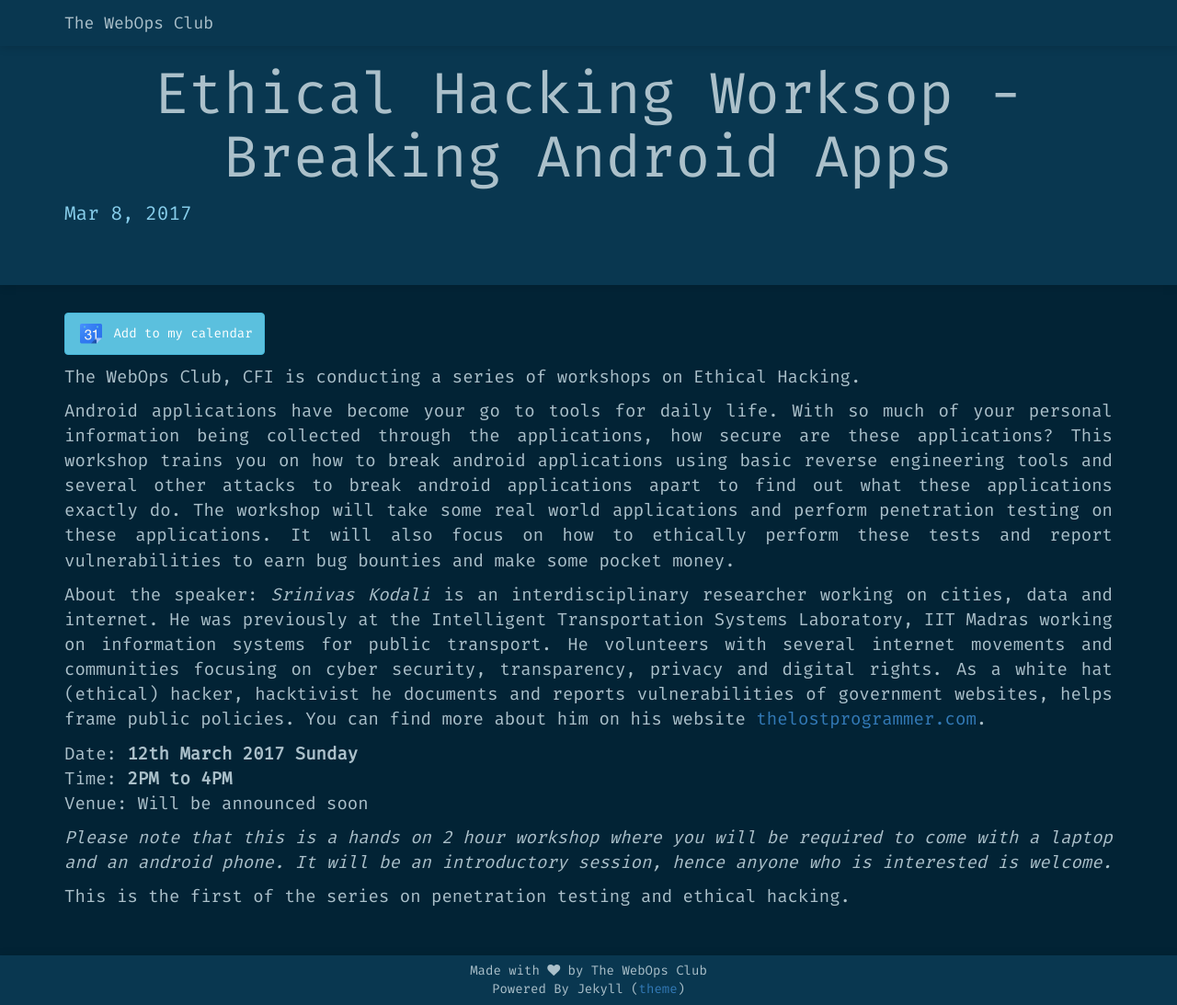
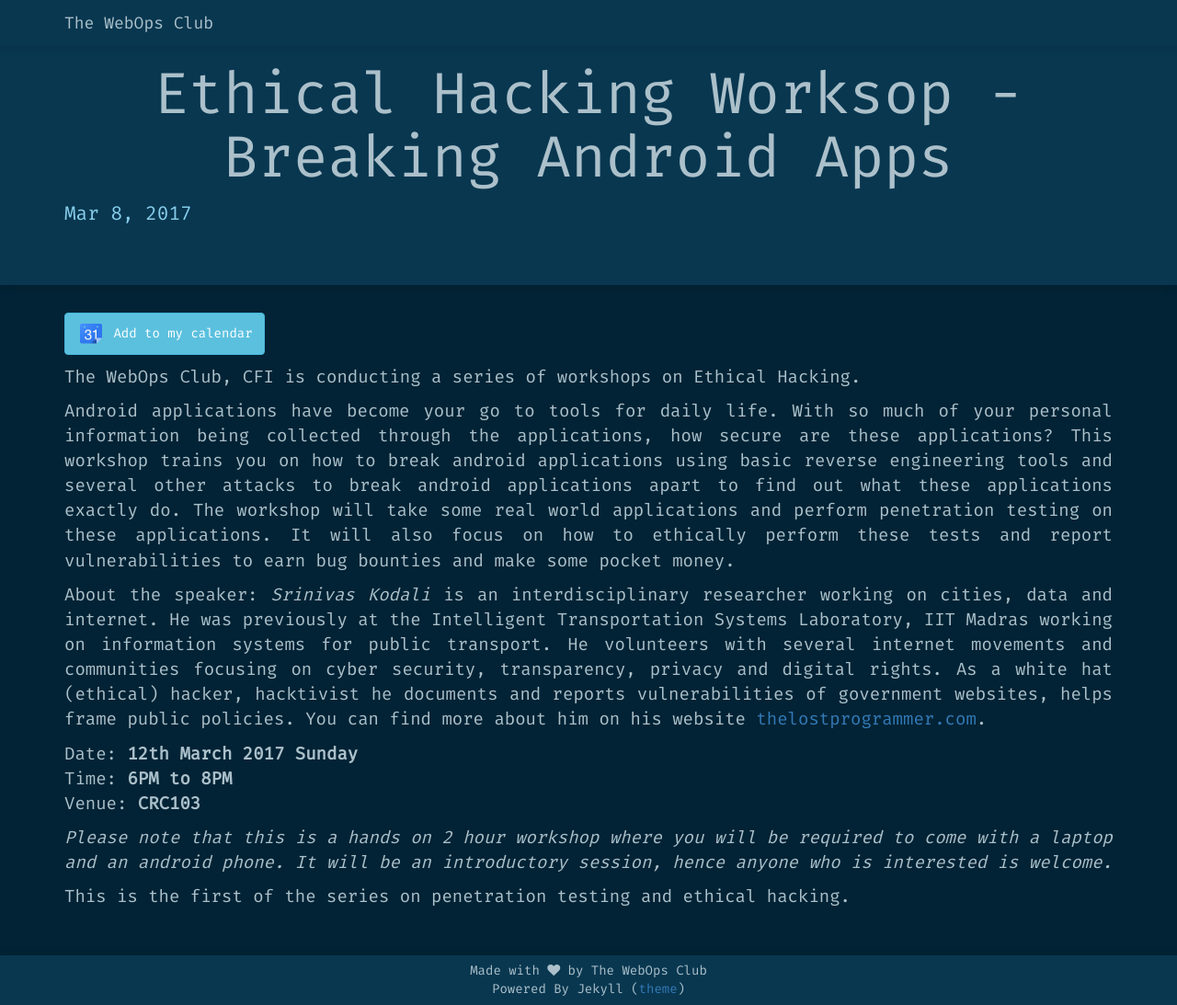
Before and after one commit to The-WebOps-Club/the-webops-club.github.io, a Jekyll site: the page built from _posts/2017-03-08-ethical-hacking-workshop-breaking-android-apps.markdown, in a window 1280 px wide and 1093 px high. Shown: the whole window at 92% size. Built offline with Jekyll 4.4.1, drawn with Linux system fonts in a browser that asks for light colours; nearby versions of some CDN libraries; some web fonts are replaced; comment, search, counter and statistics services are not loaded.

Commit message:
Update 2017-03-08-ethical-hacking-workshop-breaking-android-apps.markdown

```diff
--- a/_posts/2017-03-08-ethical-hacking-workshop-breaking-android-apps.markdown
+++ b/_posts/2017-03-08-ethical-hacking-workshop-breaking-android-apps.markdown
@@ -5,7 +5,7 @@
 date:       2017-03-08 12:30:00 +0530
 categories: workshop
 ---
-<a href="http://www.google.com/calendar/event?action=TEMPLATE&text=Ethical Hacking Worksop Breaking Android Apps&dates=20170312T083000Z/20170312T103000Z&details=First of the ethical hacking and penetration testing series&location=Will be announced soon&trp=false&sprop=&sprop=name:" target="_blank" rel="nofollow"><button class="btn btn-info"><img height="32px" src="{{ site.url }}/assets/gcal.png"/> Add to my calendar</button></a>
+<a href="http://www.google.com/calendar/event?action=TEMPLATE&text=Ethical Hacking Worksop Breaking Android Apps&dates=20170312T123000Z/20170312T143000Z&details=First of the ethical hacking and penetration testing series&location=CRC103&trp=false&sprop=&sprop=name:" target="_blank" rel="nofollow"><button class="btn btn-info"><img height="32px" src="{{ site.url }}/assets/gcal.png"/> Add to my calendar</button></a>
 
 The WebOps Club, CFI is conducting a series of workshops on Ethical Hacking.
 
@@ -14,8 +14,8 @@
   About the speaker: _Srinivas Kodali_ is an interdisciplinary researcher working on cities, data and internet. He was previously at the Intelligent Transportation Systems Laboratory, IIT Madras working on information systems for public transport. He volunteers with several internet movements and communities focusing on cyber security, transparency, privacy and digital rights. As a white hat (ethical) hacker, hacktivist he documents and reports vulnerabilities of government websites, helps frame public policies. You can find more about him on his website <a href="www.lostprogrammer.com">thelostprogrammer.com</a>.
 
 Date: **12th March 2017 Sunday**
-Time: **2PM to 4PM**
-Venue: Will be announced soon
+Time: **6PM to 8PM**
+Venue: **CRC103**
 
 _Please note that this is a hands on 2 hour workshop where you will be required to come with a laptop and an android phone. It will be an introductory session, hence anyone who is interested is welcome._
 
```
